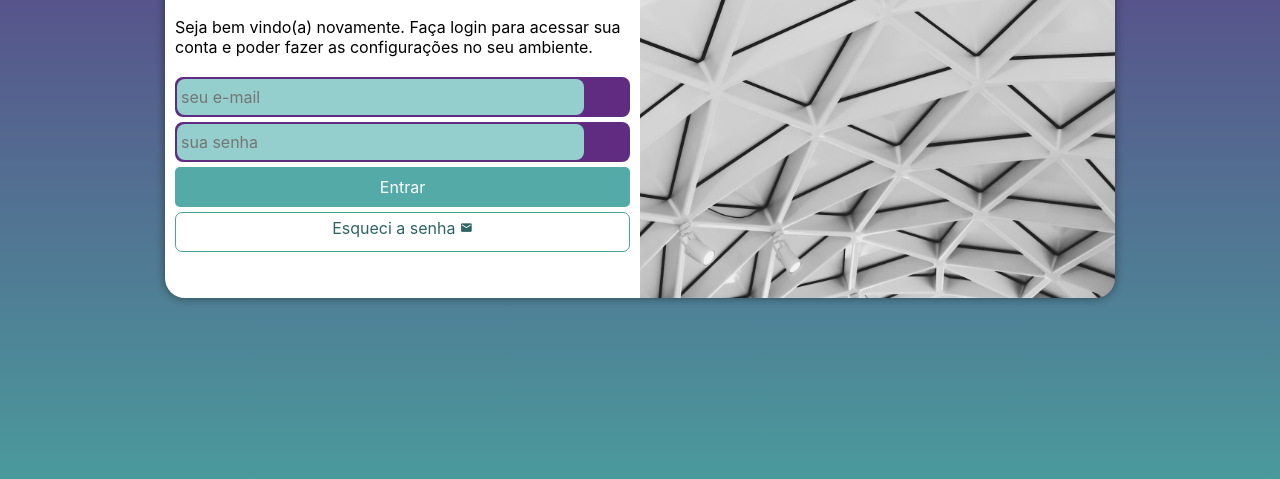
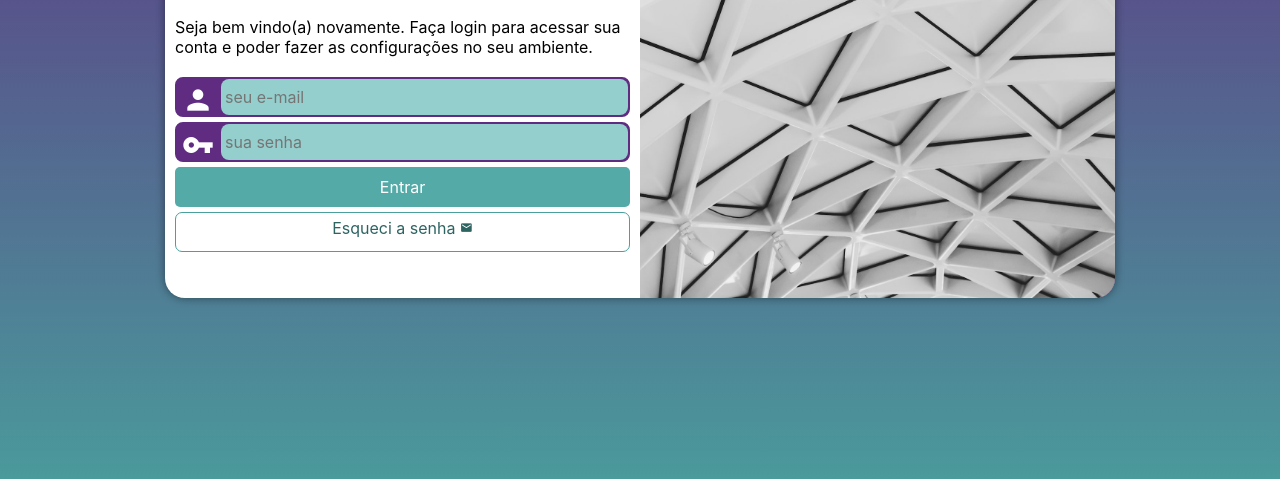
Before and after one commit to victormoreirak/projeto-login, a plain HTML site: page index.html in a window 1280 px wide. Shown: the part 277-756 px from the top of the page. Drawn offline with Linux system fonts and the light colour scheme.

Commit message:
finalizando projeto

```diff
--- a/estilos/style.css
+++ b/estilos/style.css
@@ -78,7 +78,6 @@ div.campo > label {
 
 div.campo > i {
     color: white;
-    /* background-color: black; */
     font-size: 2em;
     width: 40px;
     padding: 5px;
@@ -91,6 +90,7 @@ div.campo > input {
     height: 100%;
     border: 0px;
     border-radius: 8px;
+    margin-left: 44px;
     padding: 4px;
     transform: translateY(-42px);
 }
@@ -98,6 +98,7 @@ div.campo > input {
 div.campo > input:focus-within {
     background-color: white;
     border: none;
+    outline: none;
 }
 
 form > input[type=submit] {
```
